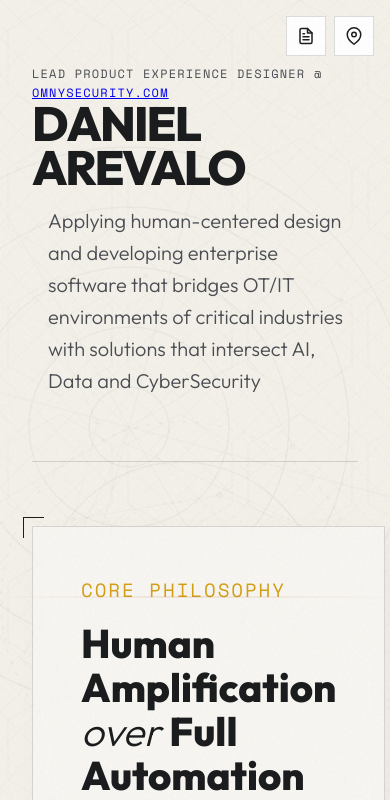
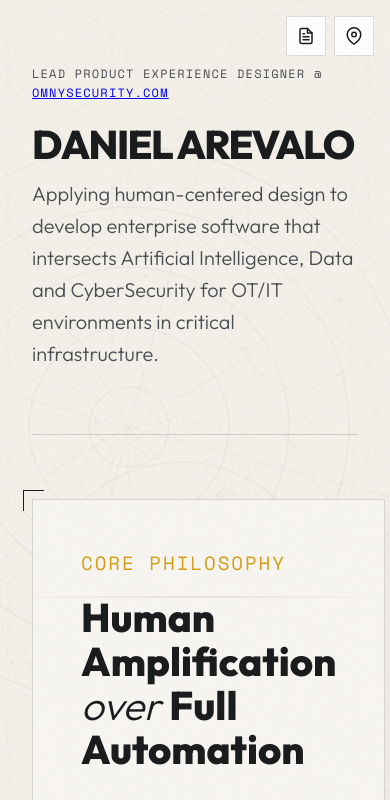
Before and after one commit to danielfae/danielfae, a plain HTML site: page index.html in a window 390 px wide. Shown: the top 800 px of the page. Drawn offline with nearby package versions, Linux system fonts and the light colour scheme.

Commit message:
UI improvements: spacing, alignment, and responsive H1 styling
- Added margin-top to hero-title for better spacing from subtitle
- Added responsive styles for H1 below 1200px to render on single line
- Removed margin-left from tagline to align with header
- Updated section header text and tagline content

```diff
--- a/index.html
+++ b/index.html
@@ -184,13 +184,13 @@
             font-weight: 800;
             line-height: 0.9;
             letter-spacing: -0.04em;
+            margin-top: 1.5rem;
             margin-bottom: 1rem;
         }
 
         .tagline {
             font-size: 1.25rem;
             max-width: 900px;
-            margin-left:1rem;
             color: var(--ink-faded);
         }
 
@@ -498,6 +498,15 @@
             100% { stroke-dashoffset: 0; }
         }
 
+        @media (max-width: 1200px) {
+            .hero-title {
+                width: 100%;
+                max-width: 100vw;
+                white-space: nowrap;
+                font-size: clamp(2.5rem, 7vw, 5rem);
+            }
+        }
+
         @media (max-width: 1024px) {
             header { grid-template-columns: 1fr; gap: 2rem; }
         }
@@ -526,7 +535,7 @@
             <div>
                 <p class="mono">Lead Product Experience Designer @ <a href="https://omnysecurity.com" target="_blank">OmnySecurity.com</a></p>
                 <h1 class="hero-title">DANIEL AREVALO</h1>
-                <p class="tagline">Applying human-centered design and developing enterprise software that bridges OT/IT environments of critical industries with solutions that intersect AI, Data and CyberSecurity</p>
+                <p class="tagline">Applying human-centered design to develop enterprise software that intersects Artificial Intelligence, Data and CyberSecurity for OT/IT environments in critical infrastructure.</p>
             </div>
             <div class="coordinates">
                 <a href="resume.html" class="resume-icon" aria-label="View Resume">
@@ -580,8 +589,8 @@
 
             <section class="module-section scroll-reveal">
                 <div class="section-header">
-                    <h2 class="mono">Educational Framework</h2>
-                    <p class="mono">Designers Transitioning to Cyber</p>
+                    <h2 class="mono">Design Process</h2>
+                    <p class="mono">For Enterprise Cybersecurity Solutions</p>
                 </div>
                 <p class="section-intro">I enjoy designing functional, usable products that augment the human capacity with Agentic AI. My skills help teams learn, engage, and iterate until the best solutions are found.</p>
 
```
Also changed, not shown: 1 other file.
